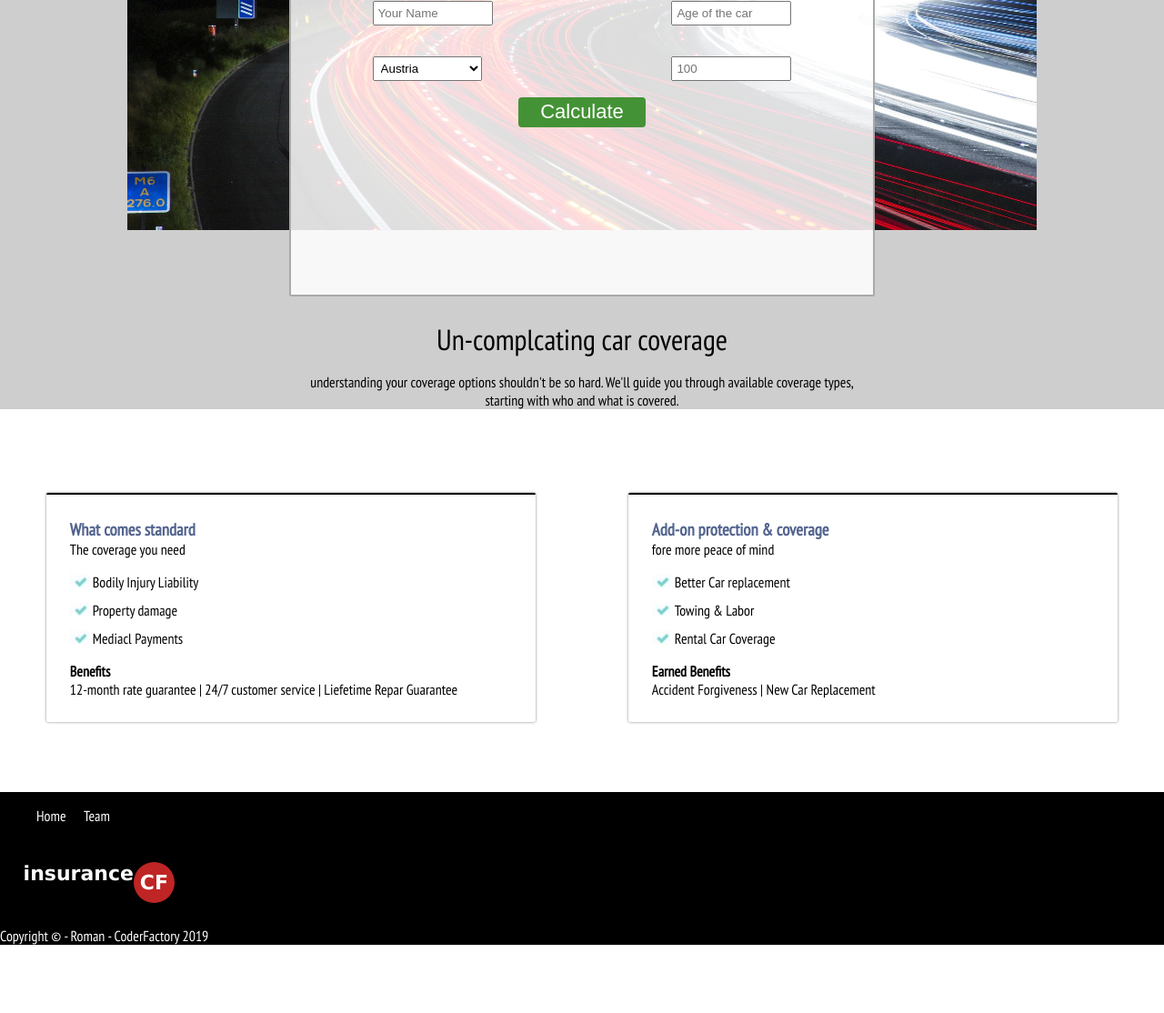
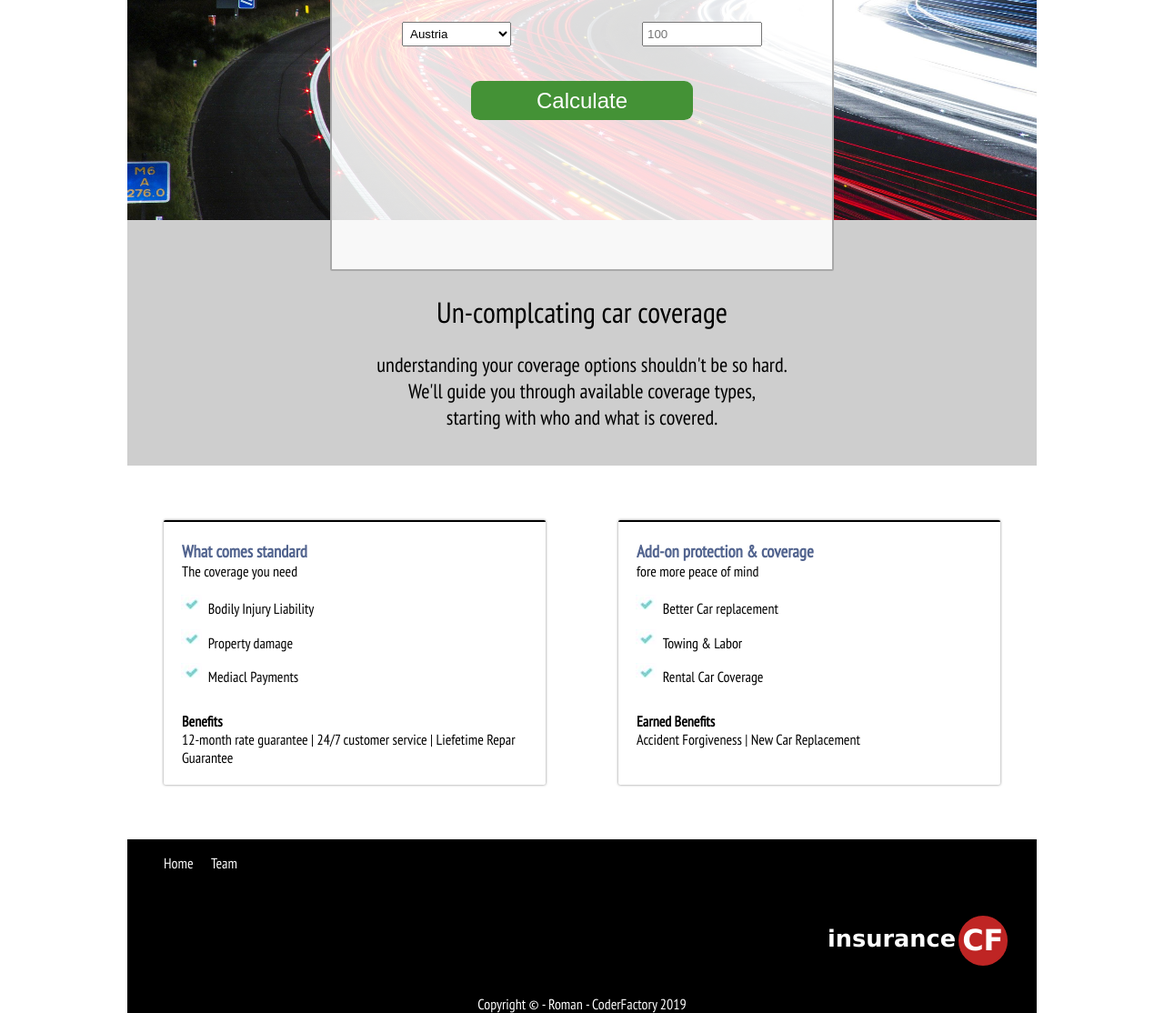
Before and after one commit to roman-cf/CodeReview2, a plain HTML site: page index.html in a window 1280 px wide. Shown: the part 412-1526 px from the top of the page at 91% size. Before the commit the page ends 1451 px from the top, so only its background shows below. Drawn offline with Linux system fonts and the light colour scheme.

Commit message:
css nachgebessert

```diff
--- a/css/style.sass
+++ b/css/style.sass
@@ -1,10 +1,12 @@
 $logofont: Verdana, sans-serif
 $sitefont: 'PT Sans Narrow', verdana, sans-serif
 
+
 body
-	margin: 0
+	margin: 0 auto
 	padding: 0
 	font-family: $sitefont
+	width: 1000px
 
 a:link, a:hover, a:visited
 	color: white
@@ -15,23 +17,27 @@ header
 	background-color: #FDF3F3
 	display: flex
 	justify-content: space-between
+	align-items: center
 .logo
 	display: flex
-	margin: 2%
+	margin-left: 5em
 	font-family: $logofont
 	font-weight: 800
-	font-size: 22px
-
+.logotext
+	padding-top: 0.4em
+	padding-right: 0.1em
+	font-size: 1.6em
 
 .logoCF
 	display: flex
 	align-items: center
 	justify-content: center
-	width: 45px
-	height: 45px
+	width: 1.7em
+	height: 1.7em
 	background-color: #bf2524
 	color: white
 	border-radius: 50%
+	font-size: 2em
 .ad
 	margin: 2%
 nav
@@ -67,10 +73,10 @@ main > h1
 .shield h1
 	width: 40%
 .shield h2
-	width: 40%
+	width: 60%
 .shield
 	margin: 2% auto 0
-	width: 50vw
+	width: 55%
 	height: 450px
 	background-color: rgba(255,255,255,.85)
 	border: darkgrey solid 2px
@@ -78,7 +84,7 @@ main > h1
 	display: flex
 	flex-direction: column
 	align-items: center
-	text-align:center
+	text-align: center
 form
 	display: flex
 	flex-wrap: wrap
@@ -89,39 +95,35 @@ form
 	width: 120px
 	padding: 4px
 .btnCalc
-	width: 22%
-	height: 1.5em
-	font-size: 22px
+	margin-top: 1em
+	padding: 0.3em 3em
+	font-size: 1.5em
+
 	background-color: #449236
 	color: white
-	border-radius: 4px
+	border-radius: 0.4em
 	border-style: none
 #result
 	visibility: hidden
-	padding-top: 10vh
+	padding-top: 2em
 	font-size: 32px
 	color: #449236
 .textfield
 	text-align: center
-	padding: 0 25vw
-.textfield padding-top
-	margin-bottom: 1.5em
+	padding: 0 20%
+	padding-bottom: 1em
+.tfSubtext
+	font-size: 1.4em
 section
 	display: flex
 	flex-wrap: wrap
 	justify-content: space-between
 section ul
-	padding: 0
-	list-style: none
+	list-style-image: url('../img/check.jpg')
+	padding-left: 1.8em
 
 section li
-	margin-top: 0.7em
-	list-style-type: none
-	padding-left: 25px
-	margin-left: 0px
-	background-image: url('../img/check.jpg')
-	background-repeat: no-repeat
-	background-position: left center
+	padding-bottom: 0.8em
 .box
 	margin: 6% 4%
 	padding: 2%
@@ -140,12 +142,17 @@ footer
 	flex-direction: column
 	align-items: start
 
+footer .logo
+	margin: 2em
+	order: 1
+	align-self: flex-end
+footer .copy
+	order: 2
+	align-self: center
+
 @media screen and (resolution: 292dpi),(orientation:portrait)
 	.logo
-		font-size: 5vh
-	.logoCF
-		width: 7vh
-		height: 7vh
+
 	.ad
 		display: none
 	h1
@@ -163,6 +170,11 @@ footer
 		font-size: 5vh
 		width: 60%
 
+	section li:before
+		content: "\2713\0020"
+		padding-left: 0
+		background-image: none
+
 	.box
 		width: 80%
 		margin: 5% 10%
--- a/index.html
+++ b/index.html
@@ -47,9 +47,9 @@
 			<h2>
 				Un-complcating car coverage
 			</h2>
-			<p>
-				understanding your coverage options shouldn't be so hard.
-				We'll guide you through available coverage types,
+			<p class="tfSubtext">
+				understanding your coverage options shouldn't be so hard.<br>
+				We'll guide you through available coverage types,<br>
 				starting with who and what is covered.
 			</p>
 		</div>
```
Also changed, not shown: css/style.css, 1 other file.
